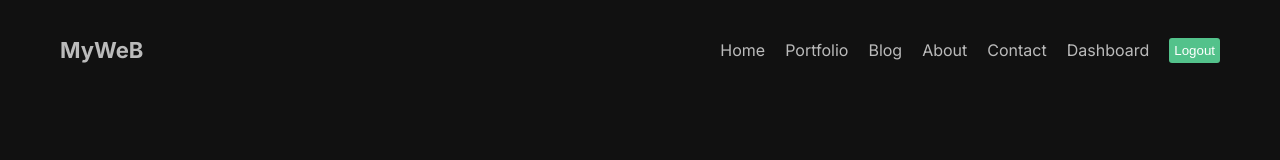
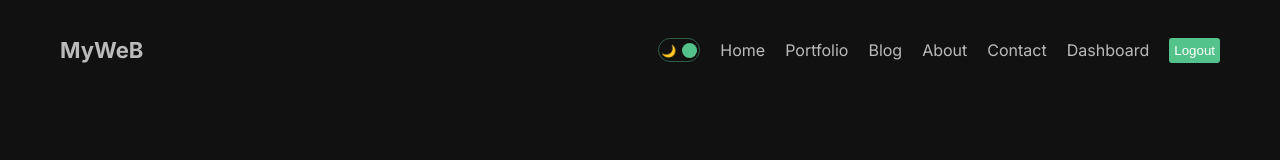
Before and after one commit to amh6281/Blog-Portfolio-App, a Next.js app: page / in a window 1280 px wide. Shown: the top 160 px of the page. Built offline with nearby package versions, Linux system fonts and the light colour scheme.

Commit message:
DarkModeToggle component 생성 2022.06.06
mode에 따라 버튼이 오른쪽 or 왼쪽으로 이동한다.

```diff
--- /dev/null
+++ b/src/components/darkModeToggle/DarkModeToggle.jsx
@@ -0,0 +1,19 @@
+import React from "react";
+import styles from "./darkModeToggle.module.css";
+
+const DarkModeToggle = () => {
+  const mode = "dark";
+
+  return (
+    <div className={styles.container}>
+      <div className={styles.icon}>🌙</div>
+      <div className={styles.icon}>🔆</div>
+      <div
+        className={styles.ball}
+        style={mode === "light" ? { left: "2px" } : { right: "2px" }}
+      />
+    </div>
+  );
+};
+
+export default DarkModeToggle;
--- /dev/null
+++ b/src/components/darkModeToggle/darkModeToggle.module.css
@@ -0,0 +1,24 @@
+.container {
+  width: 42px;
+  height: 24px;
+  border: 1.5px solid #53c28b70;
+  border-radius: 30px;
+  display: flex;
+  align-items: center;
+  justify-content: space-between;
+  padding: 2px;
+  position: relative;
+  cursor: pointer;
+}
+
+.icon {
+  font-size: 12px;
+}
+
+.ball {
+  width: 15px;
+  height: 15px;
+  background-color: #53c28b;
+  border-radius: 50%;
+  position: absolute;
+}
--- a/src/components/navbar/Navbar.jsx
+++ b/src/components/navbar/Navbar.jsx
@@ -3,6 +3,7 @@
 import React from "react";
 import Link from "next/link";
 import styles from "./navbar.module.css";
+import DarkModeToggle from "../darkModeToggle/DarkModeToggle";
 
 const links = [
   {
@@ -44,6 +45,7 @@
         MyWeB
       </Link>
       <div className={styles.links}>
+        <DarkModeToggle />
         {links.map((link) => (
           <Link key={link.id} href={link.url} className={styles.link}>
             {link.title}
```
